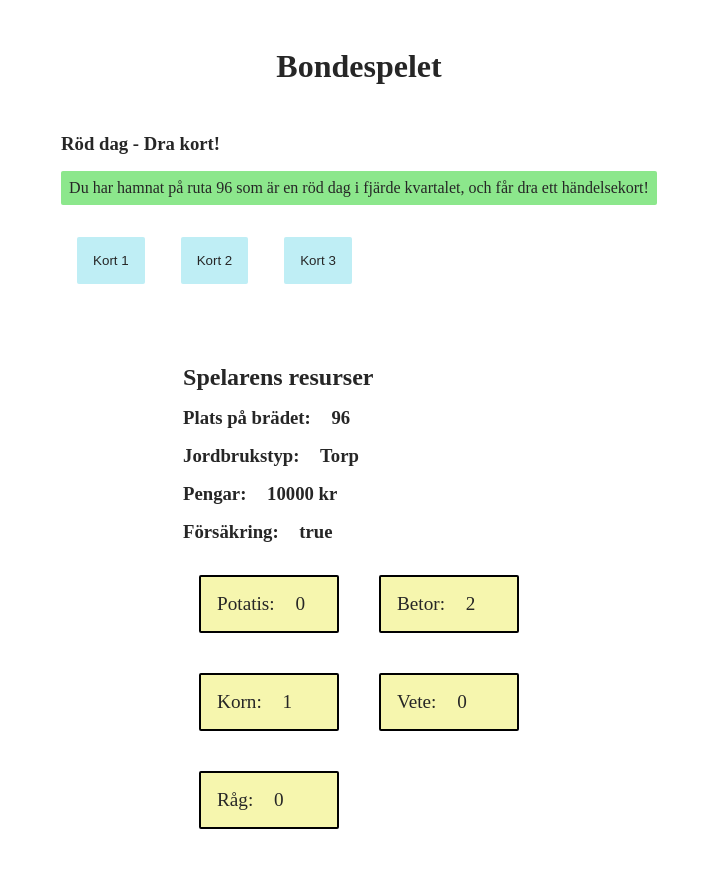
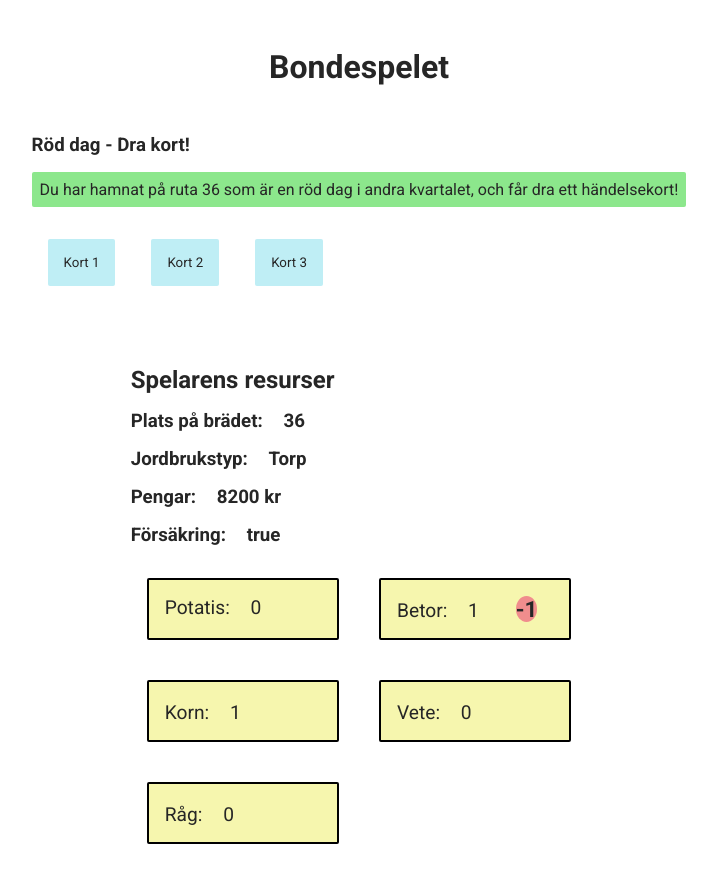
Before and after one commit to DavidAkerlind/Project-BondeSpelet, a plain HTML site: page index.html in a window 1280 px wide. Both pictures are taken after a click on the button "Rulla tärningen". Shown: the whole page, without its empty margins (281-998 px from the left). Drawn offline with Linux system fonts and the light colour scheme.

Commit message:
added visualisation for removecrops

```diff
--- a/index.html
+++ b/index.html
@@ -40,9 +40,9 @@
             <h3>Röd dag - Dra kort!</h3>
             <div id="cardDayMessage" class="message"></div>
             <div id="drawcards">
-                <button class="cards" id="card1">Kort 1</button>
-                <button class="cards" id="card2">Kort 2</button>
-                <button class="cards" id="card3">Kort 3</button>
+                <button class="eventCard" id="card1">Kort 1</button>
+                <button class="eventCard" id="card2">Kort 2</button>
+                <button class="eventCard" id="card3">Kort 3</button>
             </div>
         </div>
 
@@ -58,10 +58,10 @@
             <h3>Försäkring: <span id="hasInsurance"></span></h3>
             <div id="cropsPlanted" class="crops-planted">
                 <p class="crops">Potatis: <span id="potatis">0</span></p>
-                <p class="crops">Betor: <span id="betor">0</span></p>
-                <p class="crops">Korn: <span id="korn">0</span></p>
-                <p class="crops">Vete: <span id="vete">0</span></p>
-                <p class="crops">Råg: <span id="rag">0</span></p>
+                <p class="crops">Betor: <span id="betor">0</span> <span id="addedCropsIndicator" class="indicator-span-crop"></span></p>
+                <p class="crops">Korn: <span id="korn">0</span><span id="addedCropsIndicator" class="indicator-span-crop"></span></p>
+                <p class="crops">Vete: <span id="vete">0</span><span id="addedCropsIndicator" class="indicator-span-crop"></span></p>
+                <p class="crops">Råg: <span id="rag">0</span><span id="addedCropsIndicator" class="indicator-span-crop"></span></p>
             </div>
         </div>
         <script src="./script.js"></script>
--- a/script.js
+++ b/script.js
@@ -141,7 +141,6 @@ const eventCards = {
             effect: () => (player1.money += 500),
         },
     ],
-    // Lägg till för säsong 3 och 4...
 };
 
 // =========================
@@ -150,7 +149,7 @@ const eventCards = {
 
 function rollDice() {
     //let roll = Math.floor(Math.random() * 6) + 1;
-    let roll = 96;
+    let roll = 36;
     player1.placeOnBoard = player1.placeOnBoard + roll;
 
     let rollMessageDiv = document.getElementById("rollMessage");
@@ -326,17 +325,18 @@ function cardDay(placeOnBoard, season) {
         .trim()}, och får dra ett händelsekort! `;
     console.log(`Du är i ${season.substring(1).trim()}`);
 
-    switch (seasonNowNumber) {
-        case 1:
-            break;
-        case 2:
-            break;
-        case 3:
-            break;
-        case 4:
-            break;
-        default:
-    }
+    let cardsInRightSeason = eventCards[seasonNowNumber];
+    //let randomIndexForCard = Math.floor(
+    //    Math.random() * cardsInRightSeason.length         denna är det som ranomiserar vilet kort man får
+    // );
+    let randomIndexForCard = 1; // denna väljer just nu vilket kort man får
+    let chosenCard = cardsInRightSeason[randomIndexForCard];
+
+    console.log(
+        `randomIndexForCard: ${randomIndexForCard} cardsInRightSeason: ${cardsInRightSeason} chosenCard: ${chosenCard} message: ${chosenCard.message} }`
+    );
+    chosenCard.effect();
+    updatePlayerInfo();
 }
 
 function removeRandomCrops(amountToRemove) {
@@ -344,6 +344,7 @@ function removeRandomCrops(amountToRemove) {
     let availableCrops = Object.keys(player1.crops).filter(
         (crop) => player1.crops[crop] > 0
     );
+    console.log("availableCrops: " + availableCrops);
 
     // Om det inte finns några grödor, avsluta funktionen
     if (availableCrops.length === 0) {
@@ -366,6 +367,22 @@ function removeRandomCrops(amountToRemove) {
         if (player1.crops[randomCrop] === 0) {
             availableCrops.splice(randomIndex, 1);
         }
+        let cropSpan = document.getElementById(randomCrop);
+        let indicatorSpan = cropSpan.nextElementSibling; // Hitta "addedCropsIndicator"
+
+        if (cropSpan) {
+            cropSpan.textContent = player1.crops[randomCrop]; // Uppdatera antalet
+        }
+
+        if (indicatorSpan) {
+            indicatorSpan.textContent = " -1";
+
+            // Ta bort meddelandet efter en viss tid
+            setTimeout(() => {
+                indicatorSpan.textContent = ""; // Rensa efter 2 sekunder
+            }, 20000);
+        }
+        console.log(`-1 ${randomCrop}`);
     }
 
     console.log("Uppdaterade grödor:", player1.crops);
@@ -373,7 +390,10 @@ function removeRandomCrops(amountToRemove) {
 
 function addRandomCrops(amountToAdd) {
     // Lista över grödor som kan läggas till
-    let availableCrops = Object.keys(player1.crops);
+    let availableCrops = Object.keys(player1.crops).filter(
+        (crop) => player1.crops[crop] > 0
+    );
+    console.log("availableCrops: " + availableCrops);
 
     // Lägg till "amountToAdd" grödor slumpmässigt
     for (let i = 0; i < amountToAdd; i++) {
--- a/style.css
+++ b/style.css
@@ -1,9 +1,11 @@
+@import url("https://fonts.googleapis.com/css2?family=Roboto:wght@400;700&display=swap");
+
 * {
     box-sizing: border-box;
     margin: 1rem;
     padding: 0;
     border-radius: 2px;
-
+    font-family: "Roboto", sans-serif;
     color: rgb(38, 38, 38);
 }
 body {
@@ -50,3 +52,10 @@ button:hover {
     padding: 1rem;
     border: 2px black solid;
 }
+
+.indicator-span-crop {
+    font-size: 1.4rem;
+    font-weight: 700;
+    background-color: rgb(240, 141, 141);
+    border-radius: 50%;
+}
```
